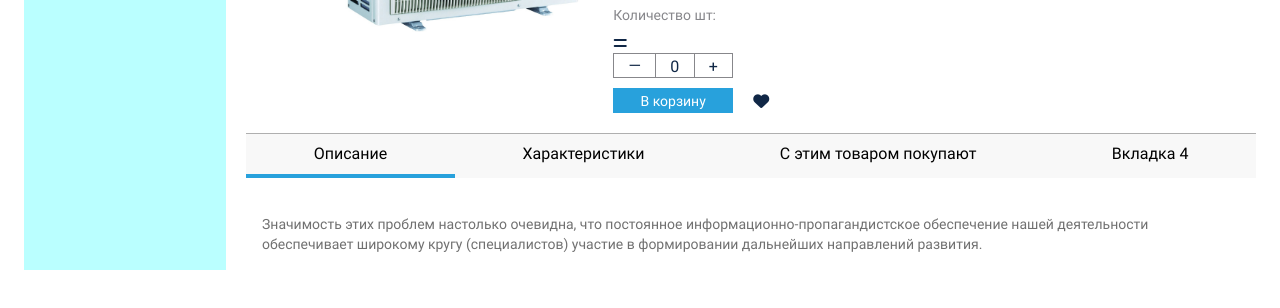
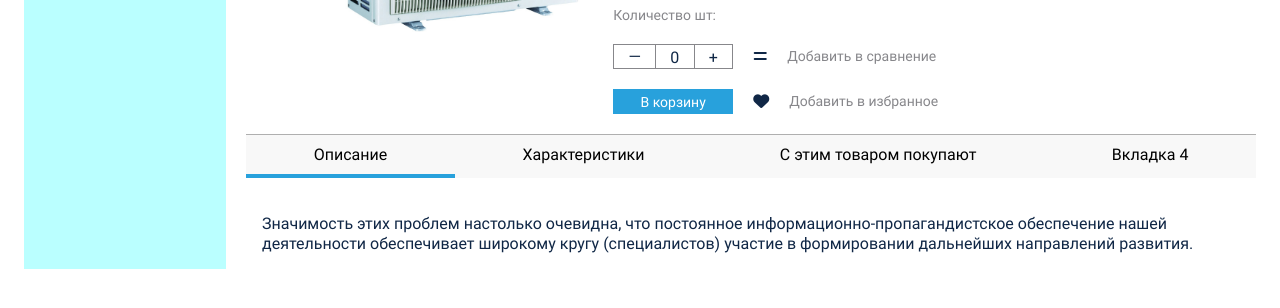
Before and after one commit to AlexeyMazheykin/card, a plain HTML site: page index.html in a window 1280 px wide. Shown: the part 364-672 px from the top of the page. Drawn offline with Linux system fonts and the light colour scheme.

Commit message:
11/30/2020

```diff
--- a/css/card.css
+++ b/css/card.css
@@ -1,13 +1,3 @@
-/*
-* Prefixed by https://autoprefixer.github.io
-* PostCSS: v7.0.29,
-* Autoprefixer: v9.7.6
-* Browsers: last 4 version
-*/
-
-/*@import url('https://fonts.googleapis.com/css2?family=Noto+Sans+TC:wght@300;400;500;700;900&display=swap');*/
-@import url('https://fonts.googleapis.com/css2?family=Raleway:ital,wght@0,300;0,400;0,500;0,700;0,800;1,300;1,400;1,500;1,700;1,800&display=swap');
-
 @font-face {
     font-family: 'Roboto';
     font-style: normal;
@@ -335,19 +325,48 @@ p strong {
     color: #87878b;
     text-decoration: line-through;
 }
-.card__order_quantity p {
+/*Card order ACTION */
+
+
+.card__order_action {
+    display: grid;
+    grid-template-columns: max-content 1fr;
+    grid-template-rows: repeat(3, max-content);
+    align-items: center;
+    row-gap: 20px;
+}
+.card__order_action > * {
+    grid-column: 1 / span 1;
+}
+.action__svg {
+    display: flex;
+    grid-column: 2 / span 1;
+}
+.action__text {
     color: #87878b;
     font-size: 14px;
-    margin-bottom: 10px;
+}
+.add__block, .action__ad_to_cart-btn  {
+    width: 120px;
+    height: 25px;
+}
+.action__ad_to_cart-btn {
+    width: 120px;
+    height: 25px;
+    border: none;
+    color: white;
+    cursor: pointer;
+    font-size: 14px;
+    font-weight: 400;
+    background: #28a1dc;
+    transition: opacity .2s;
+    margin-right: 20px;
 }
 .add__block {
     display: flex;
     align-items: stretch;
-    width: 120px;
-    height: 25px;
     justify-content: space-around;
     border: 1px solid #87878b;
-    margin-bottom: 10px;
 }
 .add__block span {
     padding-top: 2%;
@@ -367,89 +386,24 @@ p strong {
     background: #28a1dc;
     color: white;
 }
-.user__action {
-    display: flex;
-    align-items: center;
-}
-.btn_add-to-cart {
-    width: 120px;
-    height: 25px;
-    border: none;
-    color: white;
-    cursor: pointer;
-    font-size: 14px;
-    font-weight: 400;
-    background: #28a1dc;
-    transition: opacity .2s;
-    margin-right: 20px;
-}
-.btn_add-to-cart:hover {
-    opacity: .5;
-}
-.heart {
-    height: 16px;
-    width: 16px;
-    transform-origin: center;
-    transform: scale(1);
-    transition: all .5s;
-    cursor: pointer;
-    padding: 0;
-    border: none;
-    background-color: unset;
-    line-height: 1px;
-}
-.fa-heart {
-    width: 100% !important;
-    height: 100% !important;
+.fa-heart, .fa-equals {
     stroke:  #28a1dc;
     stroke-width: 40px;
     display: inline-block;
-
+    margin-right: 20px;
 }
-.heart path {
+.action__svg path {
     display: block;
     fill: #ffffff;
     transition: all 0.8s;
 }
-.heart:hover path, .heart:active path, .heart:focus path {
+.action__svg:hover path, .action__svg:active path, .action__svg:focus path {
     fill: #28a1dc;
 }
-.heart:active {
+.action__svg:active path {
     transform: scale(1.3);
+    transform-origin: center;
     outline: none;
-}
-.card__info {
-    display: grid;
-    grid-template-columns: 60px 3fr 5fr;
-    gap: 25px;
-}
-.card__info-desc {
-    grid-column:  1 / span 2;
-}
-.card__desc-title {
-    font-weight: 400;
-    font-size: 18px;
-    margin-bottom: 15px;
-}
-
-.card___desc-subtitle {
-    font-size: 14px;
-    line-height: 20px;
-    color: rgba(0, 0, 0, 0.56);
-}
-.feature__title {
-    font-weight: 400;
-    font-size: 18px;
-    margin-bottom: 15px;
-}
-.feature__list {
-    font-size: 14px;
-}
-.feature__item {
-    margin-bottom: 10px;
-}
-.feature__item:last-child {
-    margin: 0;
 }
 
 /*TABS*/
--- a/index.html
+++ b/index.html
@@ -122,6 +122,8 @@
             </ul>
         </nav>
         <div class="card">
+
+
             <div class="card__body">
                 <div class="card__choice">
                     <!--JavaScript-->
@@ -155,27 +157,27 @@
                             </div>
                         </div>
                     </div>
-                    <div class="card__order_quantity">
-                        <p>Количество шт: </p>
-                        <span class="fas fa-equals"></span>
+                    <div class="card__order_action">
+                        <p class="action__quantity-text action__text">Количество шт: </p>
                         <div class="add__block">
                             <span class="add__block-item">&mdash;</span>
                             <span class="add__block-item">0</span>
                             <span class="add__block-item">+</span>
                         </div>
-                    </div>
-                    <div class="user__action">
-                        <button class="btn_add-to-cart">
+                        <a href="#!" class="action__svg action__equ-lnk">
+                            <span class="fas fa-equals"></span>
+                            <p class="action__text action__equ-text">Добавить в сравнение</p>
+                        </a>
+                        <button class="action__ad_to_cart-btn">
                             В корзину
                         </button>
-                        <div class="heart">
+                        <a href="#!" class="action__add_to_fav-lnk action__svg">
                             <span class="fas fa-heart"></span>
+                            <p class="action__text action__fav-text">Добавить в избранное</p>
+                        </a>
                     </div>
                 </div>
             </div>
-            </div>
-
-
             <div class="tabs">
                 <div class="tabs__nav">
                     <a class="tabs__link tabs__link_active" href="#content-1">Описание</a>
@@ -219,12 +221,9 @@
                     </div>
                 </div>
             </div>
-            <div class="card__info">
-            </div>
         </div>
     </div>
 </main>
-
 <script>
     //HEADER;
     const headerBottom = document.querySelector('.header__bottom');
```
Lines whose indentation alone changed are shown as unchanged.
